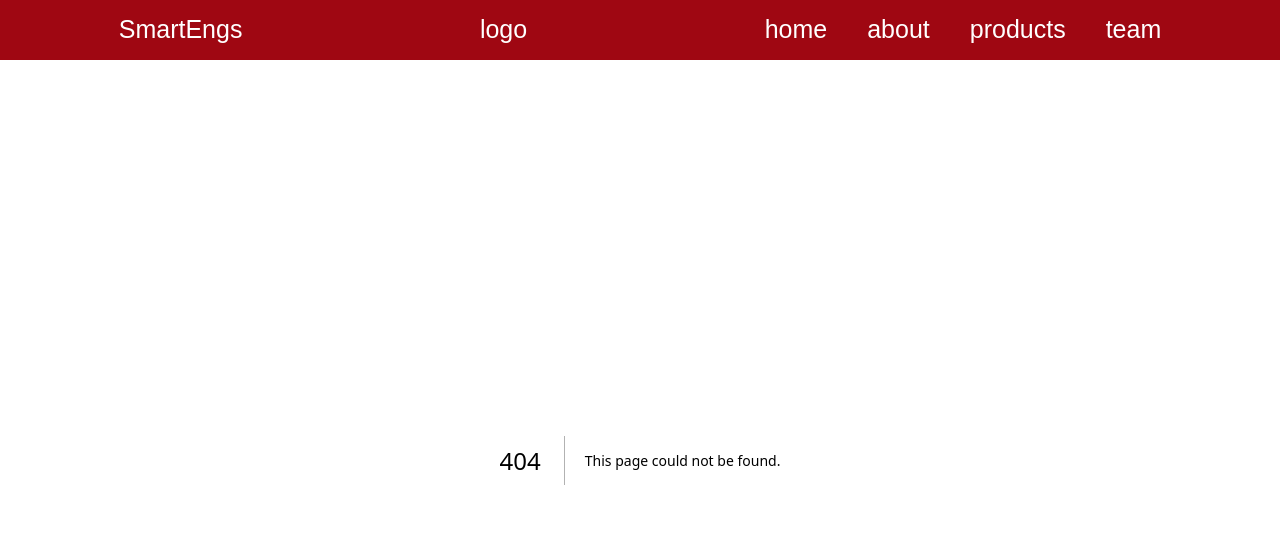
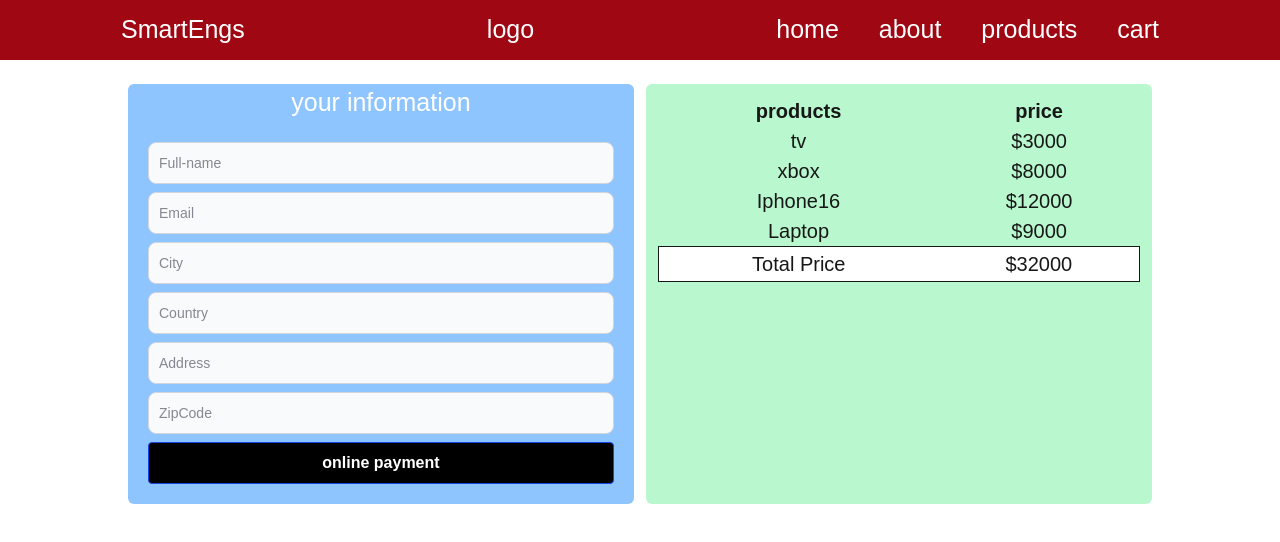
Before and after one commit to meytizn/smartengs_sample, a Next.js app: page /cart in a window 1280 px wide. Before the commit this address had no page. Shown: the top 542 px of the page. Built offline with nearby package versions, Linux system fonts and the light colour scheme.

Commit message:
cart router created

```diff
--- /dev/null
+++ b/app/cart/page.jsx
@@ -0,0 +1,102 @@
+import React from 'react'
+
+export default function card() {
+  let products=[
+    {id:1,title:"tv",price:3000,image: "/images/tv.jpg", description:"samsung tv is the best"},
+    {id:2,title:"xbox",price:8000,image: "/images/tv.jpg", description:"xbox is the best"},
+    {id:3,title:"Iphone16",price:12000,image:"/images/tv.jpg" , description:"Iphone16 is the best"},
+    {id:4,title:"Laptop",price:9000,image:"/images/tv.jpg" , description:"Laptop is the best"},
+
+  ]
+  let totalprice=0
+  products.forEach((product)=>{totalprice+=Number(product.price)})
+  return (
+    <>
+ <br />
+
+    {products.length==0 && <div>empty</div>}
+
+
+
+
+
+{products.length > 0 &&<>
+
+  <div className='flex flex-col md:flex-row justify-around w-[100%]  md:w-[80%] m-auto rounded-md gap-3'>
+
+
+
+
+
+<div className='w-[100%] md:w-[50%] bg-blue-300 rounded-md '>
+  <div className='text-[25px] text-center text-white'>your information</div>
+  <form className='flex flex-col gap-2 p-5'>
+
+  <input placeholder="Full-name" required  type="text" id="first_name" className="bg-gray-50 border border-gray-300 text-gray-900 text-sm rounded-lg focus:ring-blue-500 focus:border-blue-500 block w-full p-2.5 dark:bg-gray-700 dark:border-gray-600 dark:placeholder-gray-400 dark:text-white dark:focus:ring-blue-500 dark:focus:border-blue-500"  />
+  <input placeholder="Email" required  type="text" id="first_name" className="bg-gray-50 border border-gray-300 text-gray-900 text-sm rounded-lg focus:ring-blue-500 focus:border-blue-500 block w-full p-2.5 dark:bg-gray-700 dark:border-gray-600 dark:placeholder-gray-400 dark:text-white dark:focus:ring-blue-500 dark:focus:border-blue-500"  />
+  <input placeholder="City" required type="text" id="first_name" className="bg-gray-50 border border-gray-300 text-gray-900 text-sm rounded-lg focus:ring-blue-500 focus:border-blue-500 block w-full p-2.5 dark:bg-gray-700 dark:border-gray-600 dark:placeholder-gray-400 dark:text-white dark:focus:ring-blue-500 dark:focus:border-blue-500"  />
+  <input placeholder="Country" required type="text" id="first_name" className="bg-gray-50 border border-gray-300 text-gray-900 text-sm rounded-lg focus:ring-blue-500 focus:border-blue-500 block w-full p-2.5 dark:bg-gray-700 dark:border-gray-600 dark:placeholder-gray-400 dark:text-white dark:focus:ring-blue-500 dark:focus:border-blue-500"  />
+  <input placeholder="Address" required type="text" id="first_name" className="bg-gray-50 border border-gray-300 text-gray-900 text-sm rounded-lg focus:ring-blue-500 focus:border-blue-500 block w-full p-2.5 dark:bg-gray-700 dark:border-gray-600 dark:placeholder-gray-400 dark:text-white dark:focus:ring-blue-500 dark:focus:border-blue-500"  />
+  <input placeholder="ZipCode" required type="text" id="first_name" className="bg-gray-50 border border-gray-300 text-gray-900 text-sm rounded-lg focus:ring-blue-500 focus:border-blue-500 block w-full p-2.5 dark:bg-gray-700 dark:border-gray-600 dark:placeholder-gray-400 dark:text-white dark:focus:ring-blue-500 dark:focus:border-blue-500"  />
+
+  <button className="btn btn-blue bg-black hover:bg-blue-700 text-white font-bold py-2 px-4 border border-blue-700 rounded">
+  online payment
+</button>
+
+  </form>
+  </div>
+
+
+
+
+
+
+
+
+<div className='flex flex-col p-3 rounded-md bg-green-200 w-[100%] md:w-[50%] text-center text-[15px] md:text-[20px]   '>
+
+<table className="">
+<thead>
+<tr>
+<th>products</th>
+<th>price</th>
+
+</tr>
+</thead>
+<tbody>
+
+
+{products.map((product)=>(
+
+  <tr key={product.id}>
+  <td >{product.title}</td>
+  <td>${product.price}</td>
+  </tr>
+
+  ))}
+
+
+  <tr className='border bg-white h-[35px]'>
+  <td>Total Price</td>
+  <td>${totalprice}</td>
+  </tr>
+
+</tbody>
+</table>
+
+  </div>
+
+
+
+
+
+
+</div>
+
+
+</>}
+
+
+      </>
+  )
+}
--- a/app/components/Navbar.jsx
+++ b/app/components/Navbar.jsx
@@ -12,7 +12,7 @@ let navlists=[
   {id:1,title:"home",link:"/"},
   {id:2,title:"about",link:"/about"},
   {id:3,title:"products",link:"/products"},
-  {id:4,title:"team",link:"#"},
+  {id:4,title:"cart",link:"/cart"},
 
 ]
 
```
